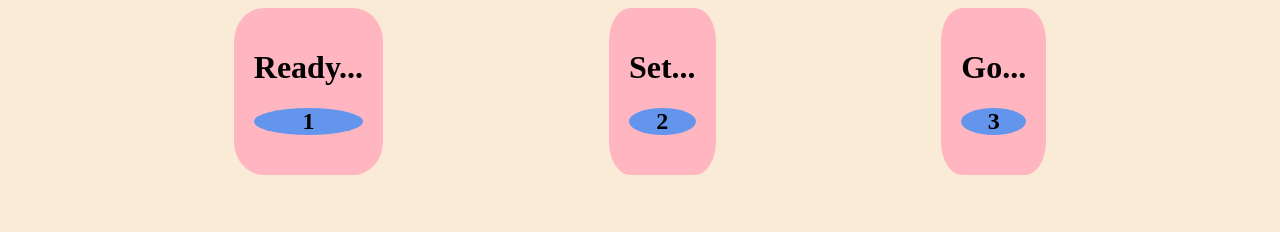
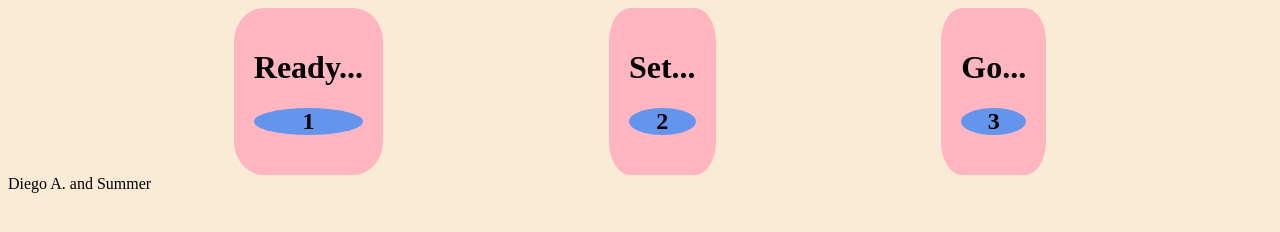
Before and after one commit to alfa2959/alfa2959.github.io, a plain HTML site: page CST 251/Practice/flexboxpractice/index.html in a window 1280 px wide. Drawn offline with Linux system fonts and the light colour scheme.

Commit message:
Add files via upload

```diff
--- a/CST 251/Practice/flexboxpractice/index.html
+++ b/CST 251/Practice/flexboxpractice/index.html
@@ -40,6 +40,7 @@
 
 
 	</div>
+		Diego A. and Summer
 
 	</main>
 </body>
```
